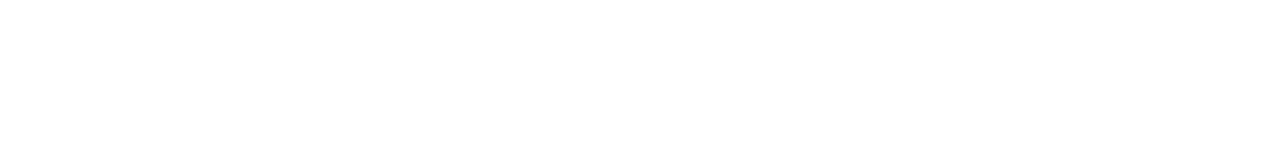
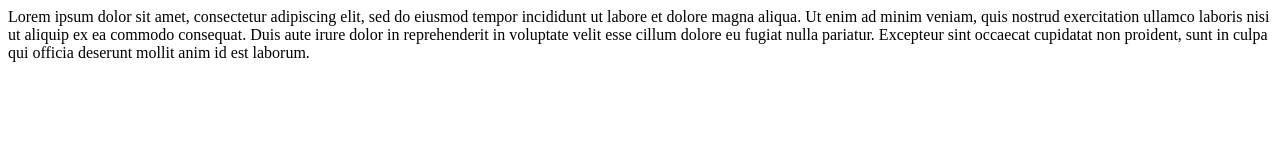
Before and after one commit to marcelovidgal/pw20202, a plain HTML site: page src/main/resources/static/index.html in a window 1280 px wide. Drawn offline with Linux system fonts and the light colour scheme.

Commit message:
Tag title não estava fechada corretamente.

```diff
--- a/src/main/resources/static/index.html
+++ b/src/main/resources/static/index.html
@@ -3,16 +3,22 @@
 <html>
 
 <head>
-	<title>PW20202 - lab cliente<title>
+	<title>PW20202 - lab cliente</title>
 </head>
 
 <body>
-
 	<header>
 		<nav />
 	</header>
 	<main>
-		<article />
+		<article>
+			Lorem ipsum dolor sit amet, consectetur adipiscing elit, sed do eiusmod
+			tempor incididunt ut labore et dolore magna aliqua. Ut enim ad minim veniam,
+			quis nostrud exercitation ullamco laboris nisi ut aliquip ex ea commodo
+			consequat. Duis aute irure dolor in reprehenderit in voluptate velit esse
+			cillum dolore eu fugiat nulla pariatur. Excepteur sint occaecat cupidatat
+			non proident, sunt in culpa qui officia deserunt mollit anim id est laborum.
+		</article>
 		<aside />
 	</main>
 	<footer>
```
